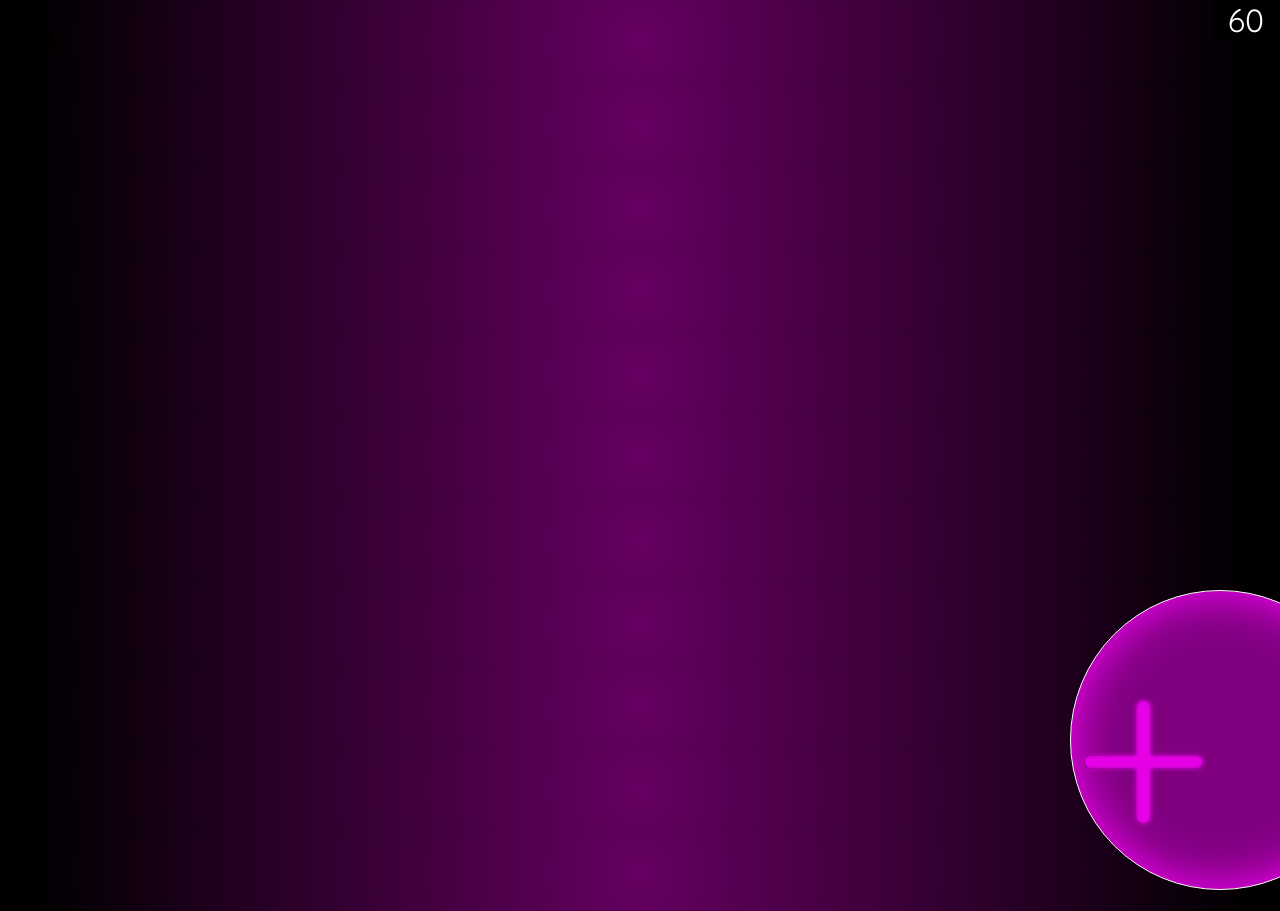
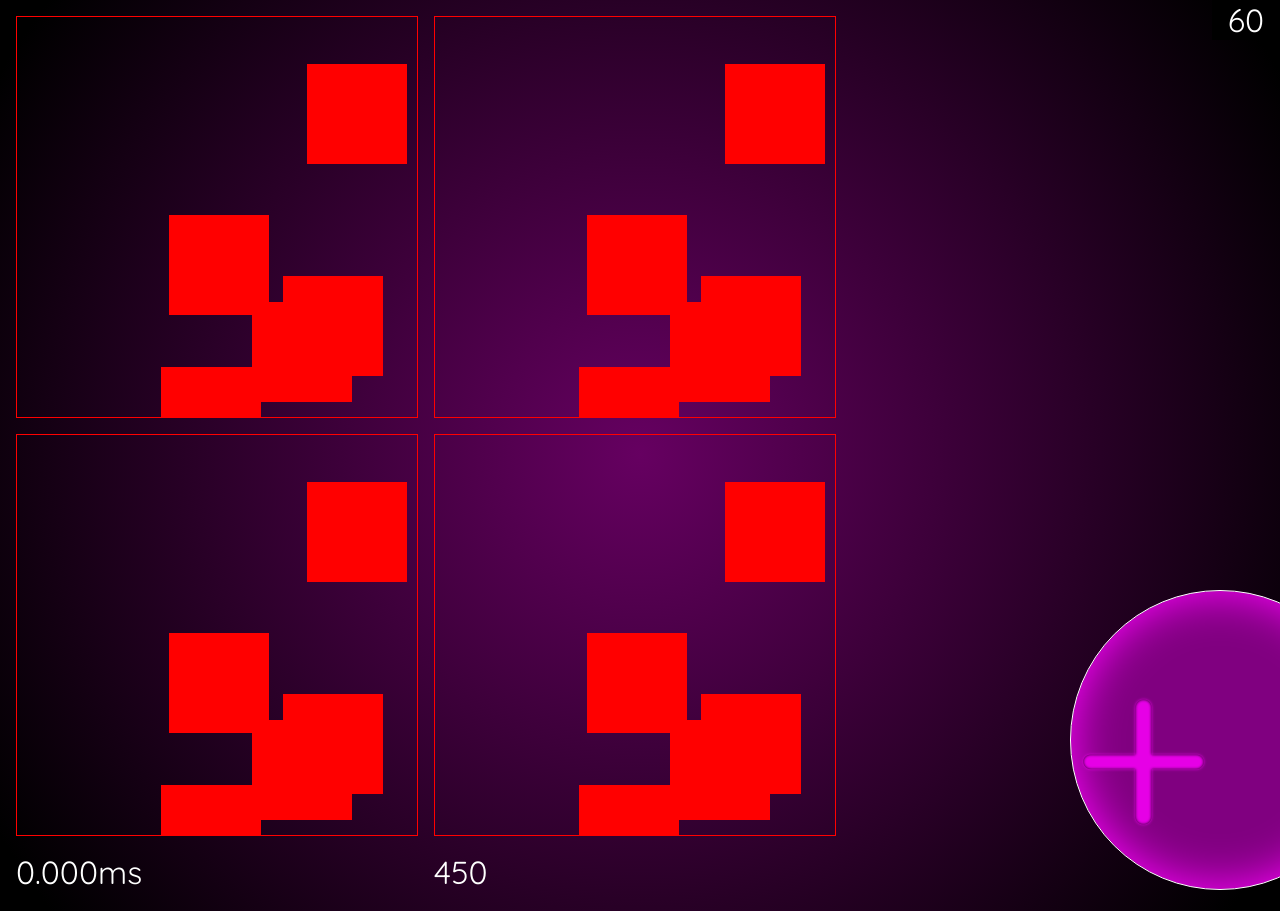
Before and after one commit to 09Skyfall/web-osu-mania, a Vue app: page /benchmarks/canvas-clear in a window 1280 px wide. Before the commit this address had no page. Shown: the top 911 px of the page. Built offline with nearby package versions, Linux system fonts and the light colour scheme.

Commit message:
feat(benchmarks): clear canvas benchmark

```diff
--- /dev/null
+++ b/benchmarks/canvas-clear/CanvasClear.vue
@@ -0,0 +1,126 @@
+<script setup lang="ts">
+import { computed, ref } from "vue";
+import { useAnimate } from "../../src/composables/useAnimate";
+import { assert } from "../../src/utils/assertions";
+import { mean, range } from "lodash";
+
+const canvas = ref<HTMLCanvasElement[]>([]);
+const ctxs = computed(() => canvas.value.map((canvas) => canvas.getContext("2d")));
+
+type Rect = { x: number; y: number; w: number; h: number };
+
+const rects = ref<Rect[]>([]);
+
+const timeSamples = ref<number[]>([]);
+let _timeStart = 0;
+
+const CANVAS_HEIGHT = 400;
+const CANVAS_WIDTH = 400;
+
+useAnimate(() => {
+  _timeStart = performance.now();
+
+  clearingStrategies.clearRect();
+
+  const _timeEnd = performance.now() - _timeStart;
+
+  if (timeSamples.value.length >= 10000) {
+    timeSamples.value.unshift(_timeEnd);
+    timeSamples.value.pop();
+  } else {
+    timeSamples.value.push(_timeEnd);
+  }
+
+  rects.value = [];
+
+  range(5).forEach(spawnItem);
+
+  rects.value.forEach(({ x, y, w, h }) =>
+    ctxs.value.forEach((ctx) => {
+      assert(ctx);
+
+      ctx.fillStyle = "red";
+      ctx.fillRect(x, y, w, h);
+    }),
+  );
+});
+
+const spawnItem = () => {
+  const x = Math.round(Math.random() * CANVAS_WIDTH);
+  const y = Math.round(Math.random() * CANVAS_HEIGHT);
+
+  rects.value.push({ x, y, w: 100, h: 100 });
+};
+
+const clearingStrategies = {
+  reset: () => {
+    ctxs.value.forEach((ctx) => {
+      assert(ctx);
+      ctx.reset();
+    });
+  },
+
+  fillRect: () => {
+    rects.value.forEach(({ x, y, w, h }) =>
+      ctxs.value.forEach((ctx) => {
+        assert(ctx);
+        ctx.fillStyle = "black";
+        ctx.fillRect(x, y, w, h);
+      }),
+    );
+  },
+
+  clearRect: () => {
+    rects.value.forEach(({ x, y, w, h }) =>
+      ctxs.value.forEach((ctx) => {
+        assert(ctx);
+        ctx.clearRect(x, y, w, h);
+      }),
+    );
+  },
+
+  clearAll: () => {
+    ctxs.value.forEach((ctx) => {
+      assert(ctx);
+      ctx.clearRect(0, 0, CANVAS_WIDTH, CANVAS_HEIGHT);
+    });
+  },
+};
+</script>
+
+<template>
+  <div class="layout">
+    <div class="canvas-grid">
+      <canvas
+        v-for="i of [1, 2, 3, 4]"
+        :key="i"
+        ref="canvas"
+        :width="CANVAS_WIDTH"
+        :height="CANVAS_HEIGHT"
+      />
+      <span>{{ mean(timeSamples).toFixed(3) }}ms</span>
+      <span>{{ timeSamples.length }}</span>
+    </div>
+  </div>
+</template>
+
+<style scoped>
+.layout {
+  margin: 1rem;
+  display: flex;
+  gap: 2rem;
+}
+.canvas-grid {
+  display: grid;
+  grid-template-rows: auto auto;
+  grid-template-columns: auto auto;
+  gap: 1rem;
+}
+canvas {
+  border: 1px solid red;
+}
+span {
+  color: white;
+  font-size: 2rem;
+}
+</style>
--- a/tsconfig.app.json
+++ b/tsconfig.app.json
@@ -23,5 +23,5 @@
     "noUnusedParameters": true,
     "noFallthroughCasesInSwitch": true
   },
-  "include": ["src/**/*.ts", "src/**/*.tsx", "src/**/*.vue"]
+  "include": ["src/**/*.ts", "src/**/*.tsx", "src/**/*.vue", "benchmarks/**/*.ts", "benchmarks/**/*.tsx", "benchmarks/**/*.vue"]
 }
```
Also changed, not shown: src/plugins/router.ts (+9 -0 lines).
